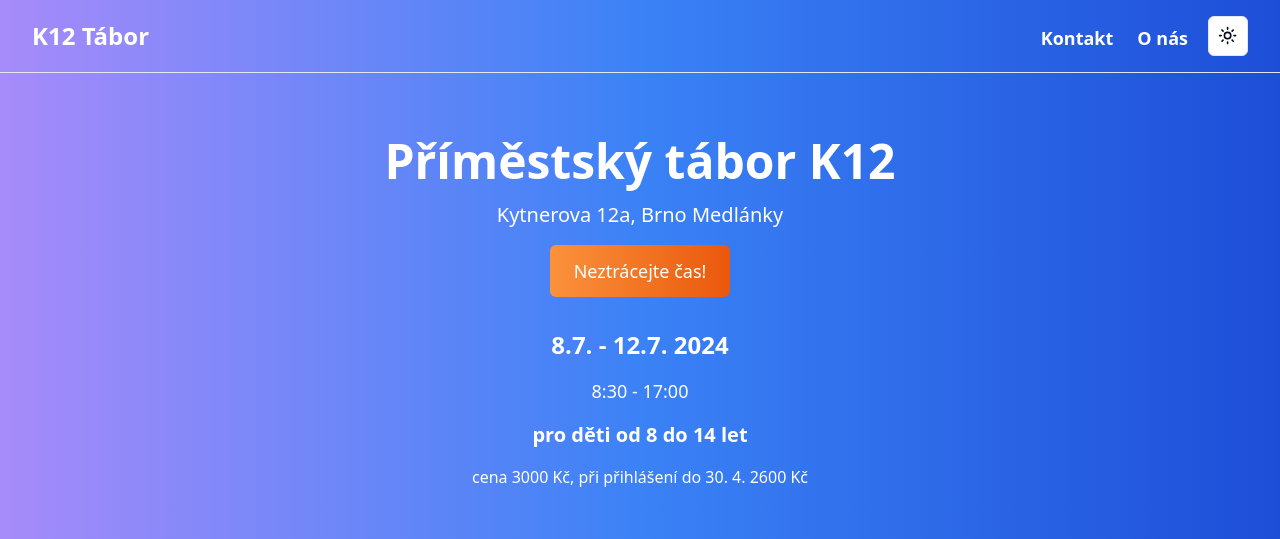
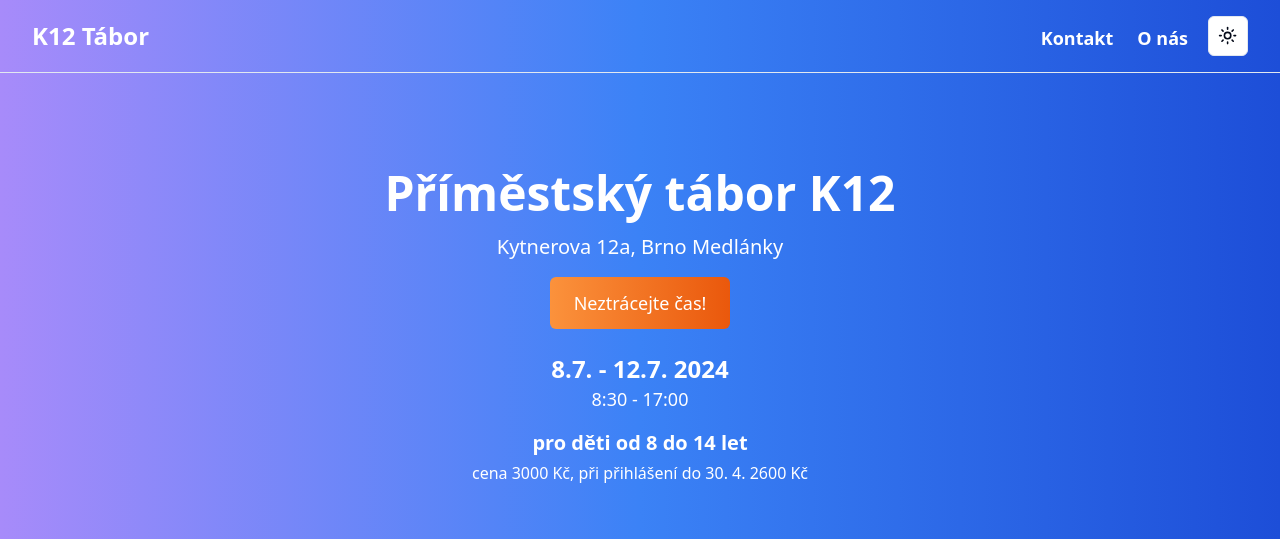
Before and after one commit to jakubhalik/k12tabor, a Next.js app: page / in a window 1280 px wide. Shown: the top 539 px of the page. Built offline with nearby package versions, Linux system fonts and the light colour scheme.

Commit message:
"smallUi"

```diff
--- a/src/app/page.tsx
+++ b/src/app/page.tsx
@@ -47,11 +47,11 @@
                     </nav>
                 </header>
                 <main className="flex-1 pt-8">
-                    <section className="flex flex-col items-center justify-center text-center p-8 space-y-4">
-                        <h1 className="text-5xl font-bold text-white">
+                    <section className="flex flex-col items-center justify-center text-center p-8">
+                        <h1 className="text-5xl font-bold text-white pt-4 lg:pt-8">
                             Příměstský tábor K12
                         </h1>
-                        <p className="text-xl text-white">
+                        <p className="text-xl text-white py-4">
                             Kytnerova 12a, Brno Medlánky
                         </p>
                         <Link
@@ -61,14 +61,14 @@
                         >
                             Neztrácejte čas!
                         </Link>
-                        <p className="pt-4 text-2xl font-bold text-white">
+                        <p className="pt-6 text-2xl font-bold text-white">
                             8.7. - 12.7. 2024
                         </p>
                         <p className="text-lg text-white">8:30 - 17:00</p>
-                        <p className="text-xl text-white font-semibold">
+                        <p className="text-xl text-white font-semibold pt-4">
                             pro děti od 8 do 14 let
                         </p>
-                        <p className="text-md text-white font-medium">
+                        <p className="text-md text-white font-medium pt-1">
                             cena 3000 Kč, při přihlášení do 30. 4. 2600 Kč
                         </p>
                     </section>
```
